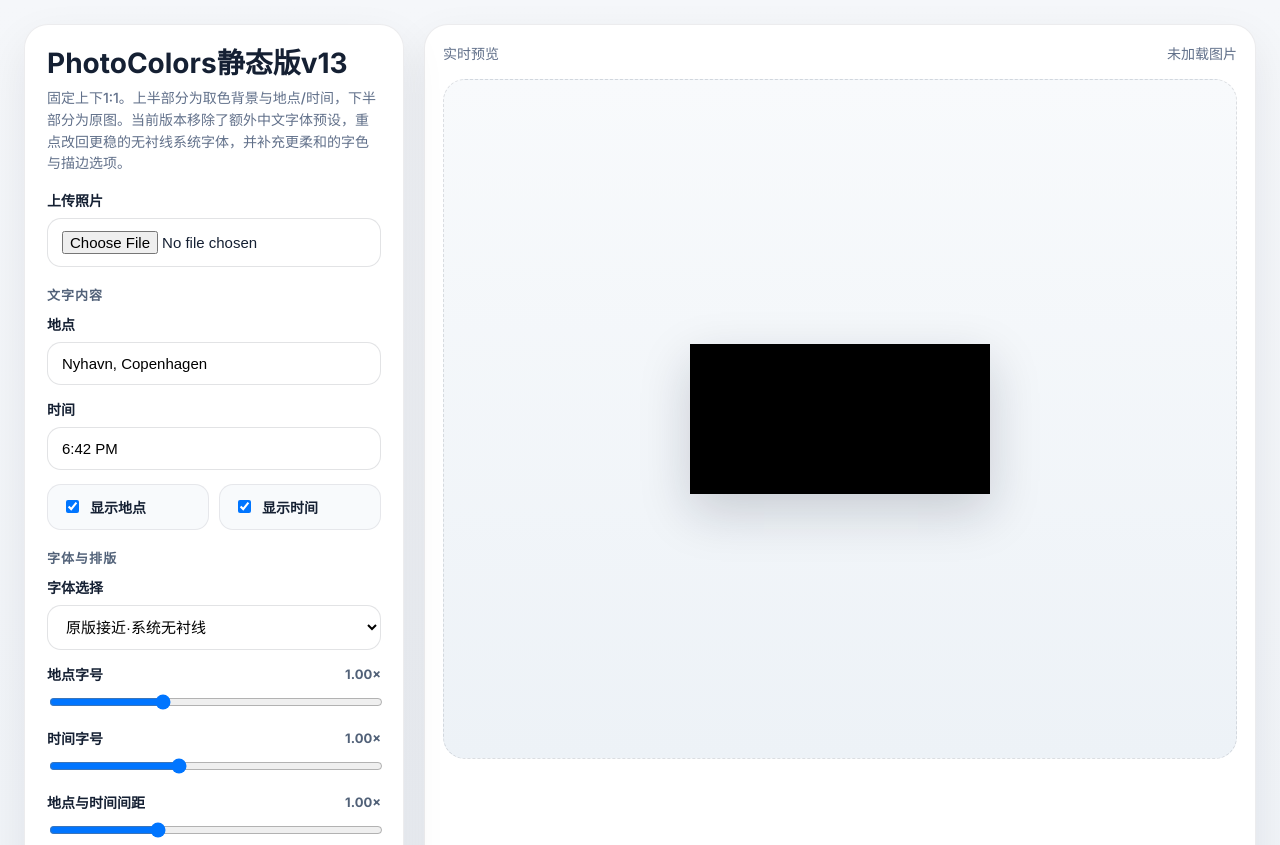
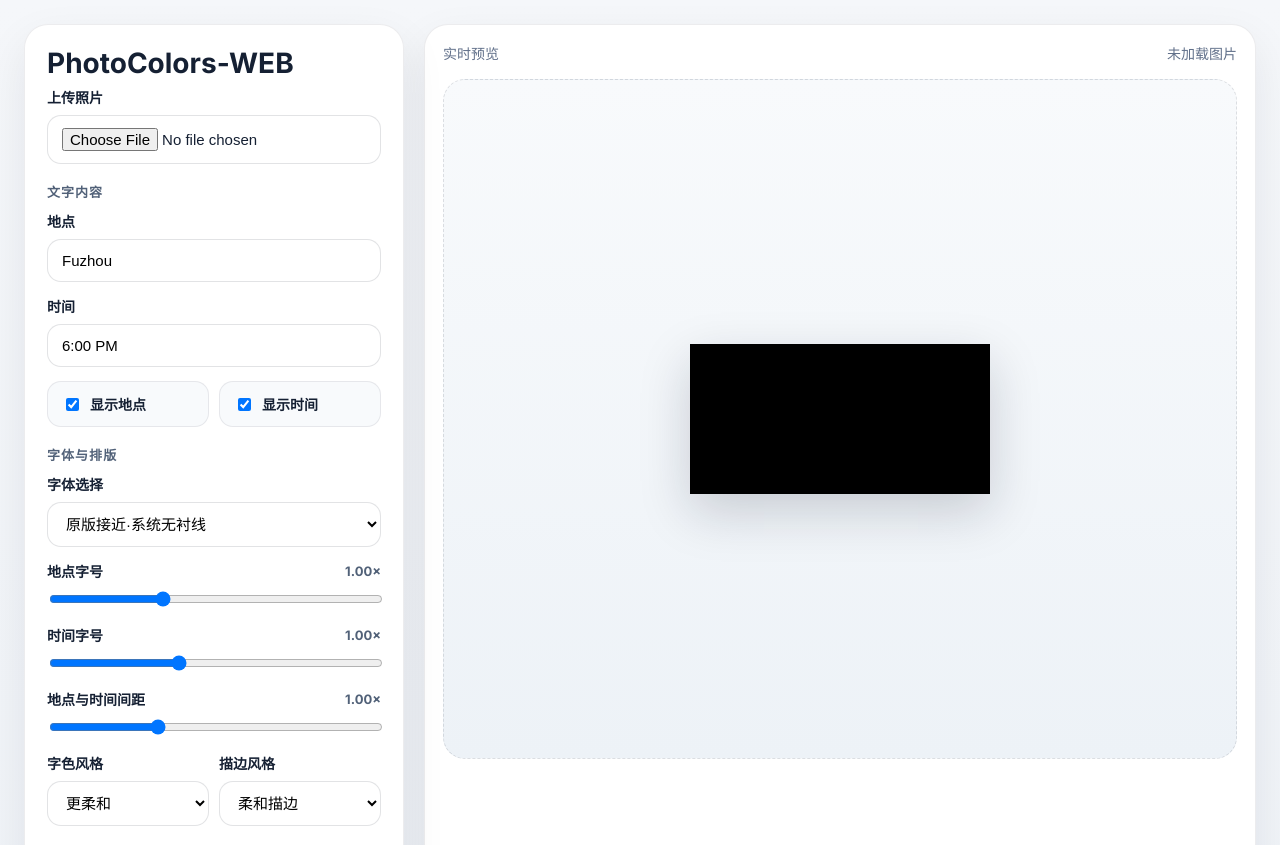
Before and after one commit to anamaxlec/PhotoColors-Web, a plain HTML site: page index.html in a window 1280 px wide. Shown: the top 845 px of the page. Drawn offline with Linux system fonts and the light colour scheme.

Commit message:
Update index.html

```diff
--- a/index.html
+++ b/index.html
@@ -12,8 +12,7 @@
 <body>
   <main class="app">
     <section class="panel controls">
-      <h1>PhotoColors静态版v13</h1>
-      <p class="desc">固定上下1:1。上半部分为取色背景与地点/时间，下半部分为原图。当前版本移除了额外中文字体预设，重点改回更稳的无衬线系统字体，并补充更柔和的字色与描边选项。</p>
+      <h1>PhotoColors-WEB</h1>
 
       <label class="field upload-field">
         <span>上传照片</span>
@@ -23,12 +22,12 @@
       <div class="group-title">文字内容</div>
       <label class="field">
         <span>地点</span>
-        <input id="locationInput" type="text" placeholder="例如：Nyhavn, Copenhagen" value="Nyhavn, Copenhagen" />
+        <input id="locationInput" type="text" placeholder="例如：Fuzhou" value="Fuzhou" />
       </label>
 
       <label class="field">
         <span>时间</span>
-        <input id="timeInput" type="text" placeholder="例如：6:42 PM" value="6:42 PM" />
+        <input id="timeInput" type="text" placeholder="例如：6:00 PM" value="6:00 PM" />
       </label>
 
       <div class="toggles">
@@ -116,7 +115,6 @@
         </div>
       </div>
 
-      <p class="note">说明：导出图宽度和下半部分原图一致，总高度固定为原图高度的2倍。导出PNG是重新编码的新文件，不会原样保留原文件的全部元数据。</p>
     </section>
 
     <section class="panel preview-panel">
```
